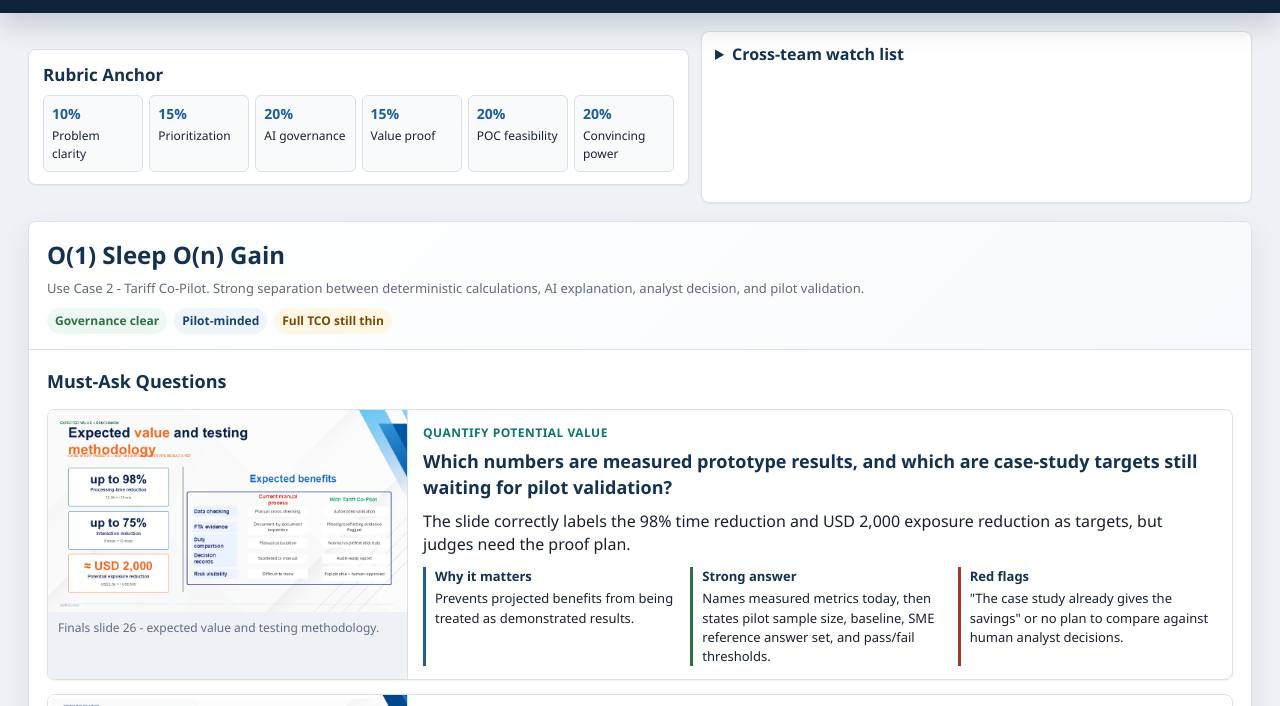
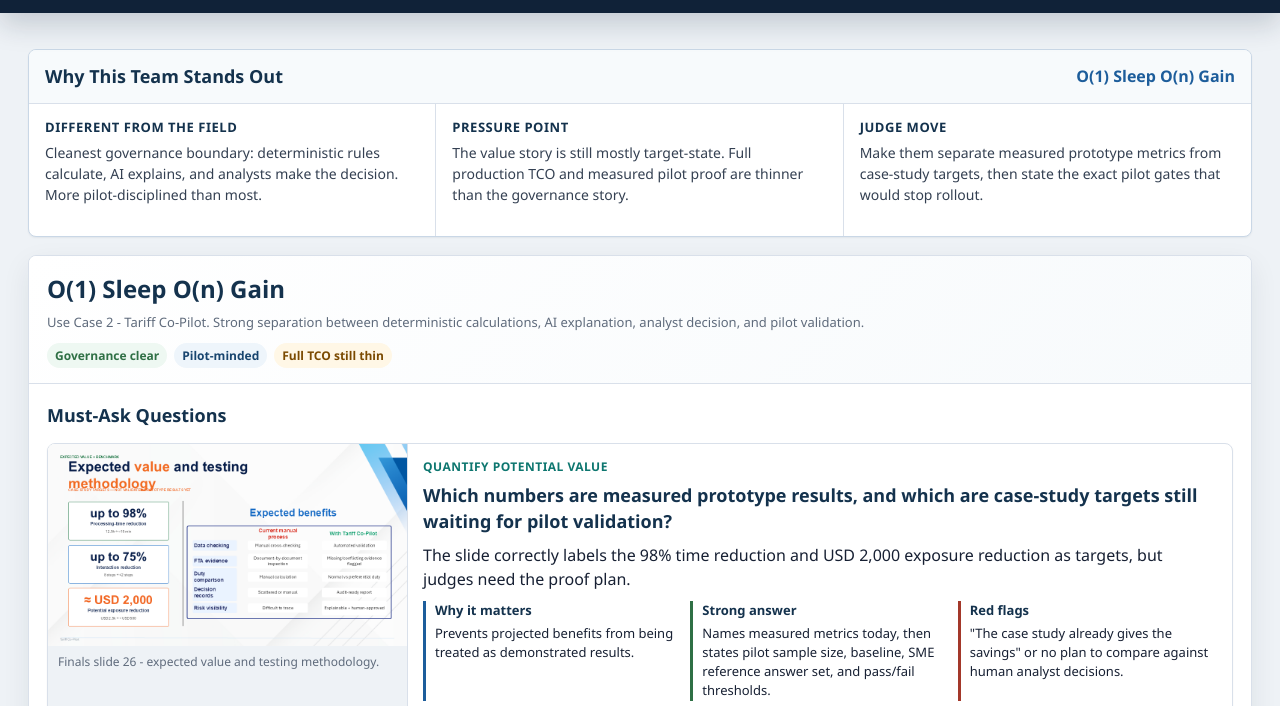
Before and after one commit to jiannystein/ECP, a plain HTML site: page finals_judge_prep.html in a window 1280 px wide. Shown: the part 86-792 px from the top of the page. Drawn offline with Linux system fonts and the light colour scheme.

Commit message:
Update finals gate and team standout brief

```diff
--- a/finals_judge_prep.html
+++ b/finals_judge_prep.html
@@ -140,12 +140,6 @@
       color: var(--muted);
       font-size: 13px;
     }
-    .quick-strip {
-      display: grid;
-      grid-template-columns: 1.2fr 1fr;
-      gap: 12px;
-      margin-bottom: 18px;
-    }
     .compact-card {
       background: var(--panel);
       border: 1px solid var(--line);
@@ -158,31 +152,59 @@
       margin-bottom: 8px;
       font-size: 17px;
     }
-    .rule-row {
-      display: grid;
-      grid-template-columns: repeat(6, minmax(0, 1fr));
-      gap: 6px;
-    }
-    .rule-chip {
-      background: #f8fafc;
-      border: 1px solid var(--line);
-      border-radius: 6px;
-      padding: 8px;
-      font-size: 12px;
-      min-height: 56px;
-    }
-    .rule-chip b {
-      display: block;
-      color: var(--blue);
-      font-size: 14px;
-      margin-bottom: 2px;
-    }
     .watch-list {
       margin-top: 0;
       box-shadow: var(--tight-shadow);
     }
     .watch-list summary {
       padding: 11px 13px;
+    }
+    .standout-panel {
+      padding: 0;
+      overflow: hidden;
+      border-color: #c9d7e6;
+      box-shadow: var(--tight-shadow);
+    }
+    .standout-head {
+      display: flex;
+      align-items: center;
+      justify-content: space-between;
+      gap: 12px;
+      padding: 13px 16px;
+      background: #f7fafc;
+      border-bottom: 1px solid var(--line);
+    }
+    .standout-head h2 {
+      margin: 0;
+      font-size: 18px;
+    }
+    .standout-team {
+      color: var(--blue);
+      font-weight: 900;
+    }
+    .standout-grid {
+      display: grid;
+      grid-template-columns: repeat(3, minmax(0, 1fr));
+      gap: 0;
+    }
+    .standout-item {
+      padding: 14px 16px;
+      border-right: 1px solid var(--line);
+      min-height: 132px;
+    }
+    .standout-item:last-child { border-right: 0; }
+    .standout-item b {
+      display: block;
+      margin-bottom: 6px;
+      color: var(--navy);
+      font-size: 13px;
+      text-transform: uppercase;
+      letter-spacing: .04em;
+    }
+    .standout-item p {
+      margin: 0;
+      color: #344052;
+      font-size: 14px;
     }
     .warning {
       background: var(--soft-amber);
@@ -326,18 +348,20 @@
       font-size: 12px;
     }
     @media (max-width: 1100px) {
-      .rubric-grid, .rule-row { grid-template-columns: repeat(3, minmax(0, 1fr)); }
-      .quick-strip { grid-template-columns: 1fr; }
+      .rubric-grid { grid-template-columns: repeat(3, minmax(0, 1fr)); }
       .question { grid-template-columns: 1fr; }
       .question-media { border-right: 0; border-bottom: 1px solid var(--line); }
       .cue-grid { grid-template-columns: 1fr; }
+      .standout-grid { grid-template-columns: 1fr; }
+      .standout-item { border-right: 0; border-bottom: 1px solid var(--line); min-height: 0; }
+      .standout-item:last-child { border-bottom: 0; }
     }
     @media (max-width: 760px) {
       main { padding: 16px 14px 40px; }
       header { padding: 14px 16px; }
       .topbar { grid-template-columns: 1fr; gap: 10px; }
       .grid-2, .grid-3, .rubric-grid, .team-head { grid-template-columns: 1fr; }
-      .rule-row { grid-template-columns: repeat(2, minmax(0, 1fr)); }
+      .standout-head { align-items: flex-start; flex-direction: column; }
     }
   </style>
 </head>
@@ -362,32 +386,26 @@
   </header>
 
   <main>
-    <div class="quick-strip">
-      <section id="cheat-sheet" class="compact-card">
-        <h2>Rubric Anchor</h2>
-        <div class="rule-row">
-          <div class="rule-chip"><b>10%</b>Problem clarity</div>
-          <div class="rule-chip"><b>15%</b>Prioritization</div>
-          <div class="rule-chip"><b>20%</b>AI governance</div>
-          <div class="rule-chip"><b>15%</b>Value proof</div>
-          <div class="rule-chip"><b>20%</b>POC feasibility</div>
-          <div class="rule-chip"><b>20%</b>Convincing power</div>
+    <section id="team-standout" class="standout-panel" aria-live="polite">
+      <div class="standout-head">
+        <h2>Why This Team Stands Out</h2>
+        <span id="standoutTeam" class="standout-team"></span>
+      </div>
+      <div class="standout-grid">
+        <div class="standout-item">
+          <b>Different from the field</b>
+          <p id="standoutDifferent"></p>
         </div>
-      </section>
-
-      <details id="must-watch" class="watch-list">
-        <summary>Cross-team watch list</summary>
-        <div class="details-body">
-          <ul>
-            <li>Projected ROI versus measured prototype result.</li>
-            <li>Human approval that cannot be bypassed.</li>
-            <li>Audit trail immutability, source versioning, and reviewer identity.</li>
-            <li>Exact data boundary for SAP, e2open, regulatory feeds, and AI models.</li>
-            <li>Owner for tariff sources, model thresholds, incidents, support, and retraining.</li>
-          </ul>
+        <div class="standout-item">
+          <b>Pressure point</b>
+          <p id="standoutPressure"></p>
         </div>
-      </details>
-    </div>
+        <div class="standout-item">
+          <b>Judge move</b>
+          <p id="standoutMove"></p>
+        </div>
+      </div>
+    </section>
 
     <section class="team" id="sleep">
       <div class="team-head">
@@ -1030,6 +1048,42 @@
     const teamSelect = document.getElementById('teamSelect');
     const teamSections = Array.from(document.querySelectorAll('section.team'));
     const validTeams = new Set(teamSections.map(section => section.id));
+    const standoutTeam = document.getElementById('standoutTeam');
+    const standoutDifferent = document.getElementById('standoutDifferent');
+    const standoutPressure = document.getElementById('standoutPressure');
+    const standoutMove = document.getElementById('standoutMove');
+    const standoutNotes = {
+      sleep: {
+        team: 'O(1) Sleep O(n) Gain',
+        different: 'Cleanest governance boundary: deterministic rules calculate, AI explains, and analysts make the decision. More pilot-disciplined than most.',
+        pressure: 'The value story is still mostly target-state. Full production TCO and measured pilot proof are thinner than the governance story.',
+        move: 'Make them separate measured prototype metrics from case-study targets, then state the exact pilot gates that would stop rollout.'
+      },
+      '4real': {
+        team: '4Real',
+        different: 'Strongest visual system story: clear architecture, governance pillars, and prioritization narrative around TRACE.',
+        pressure: 'Evidence is visual-heavy and text-sparse. The biggest risk is polished architecture without enough live module proof or value math.',
+        move: 'Ask them to walk one shipment end-to-end and label each module as functional today, mocked, or future architecture.'
+      },
+      girls: {
+        team: 'Girls Power',
+        different: 'Most transparent ROI formula and unusually explicit limitations. They show the assumptions instead of hiding the math.',
+        pressure: 'The formula is only as strong as the inputs. Same-day regulatory sync, 7-year audit retention, and ROI changes need proof.',
+        move: 'Use the cost/ROI bridge question first, then force a line between demo capability, production claim, and external YouTube evidence.'
+      },
+      nexa: {
+        team: 'NEXA',
+        different: 'Best artifact footprint: detailed cost model, rollout plan, governance framing, and a public repo that can be inspected.',
+        pressure: 'The repo makes mock SAP/e2open paths, fallback data, hardcoded demo identities, and mock-versus-live claims the central risk.',
+        move: 'Start with the repo/demo integration question and make them identify what is live, mocked, simulated, or production-ready.'
+      },
+      uo: {
+        team: 'UO Double U Pro Max',
+        different: 'Strong process and Lean framing with an ambitious multi-agent operating model and many prototype screens.',
+        pressure: 'Largest Day 1 to Finals value-model jump, plus blockchain/biometric/DMZ claims that may add complexity without clear threat fit.',
+        move: 'Force the business-case bridge, then narrow the next 60 to 90 days to a credible POC slice with explicit out-of-scope items.'
+      }
+    };
 
     function showTeam(teamId, updateHash = true) {
       const selected = validTeams.has(teamId) ? teamId : teamSections[0].id;
@@ -1037,6 +1091,11 @@
         section.hidden = section.id !== selected;
       });
       teamSelect.value = selected;
+      const note = standoutNotes[selected];
+      standoutTeam.textContent = note.team;
+      standoutDifferent.textContent = note.different;
+      standoutPressure.textContent = note.pressure;
+      standoutMove.textContent = note.move;
       if (updateHash) {
         history.replaceState(null, '', `#${selected}`);
       }
```
Also changed, not shown: index.html (+2 -2 lines).
